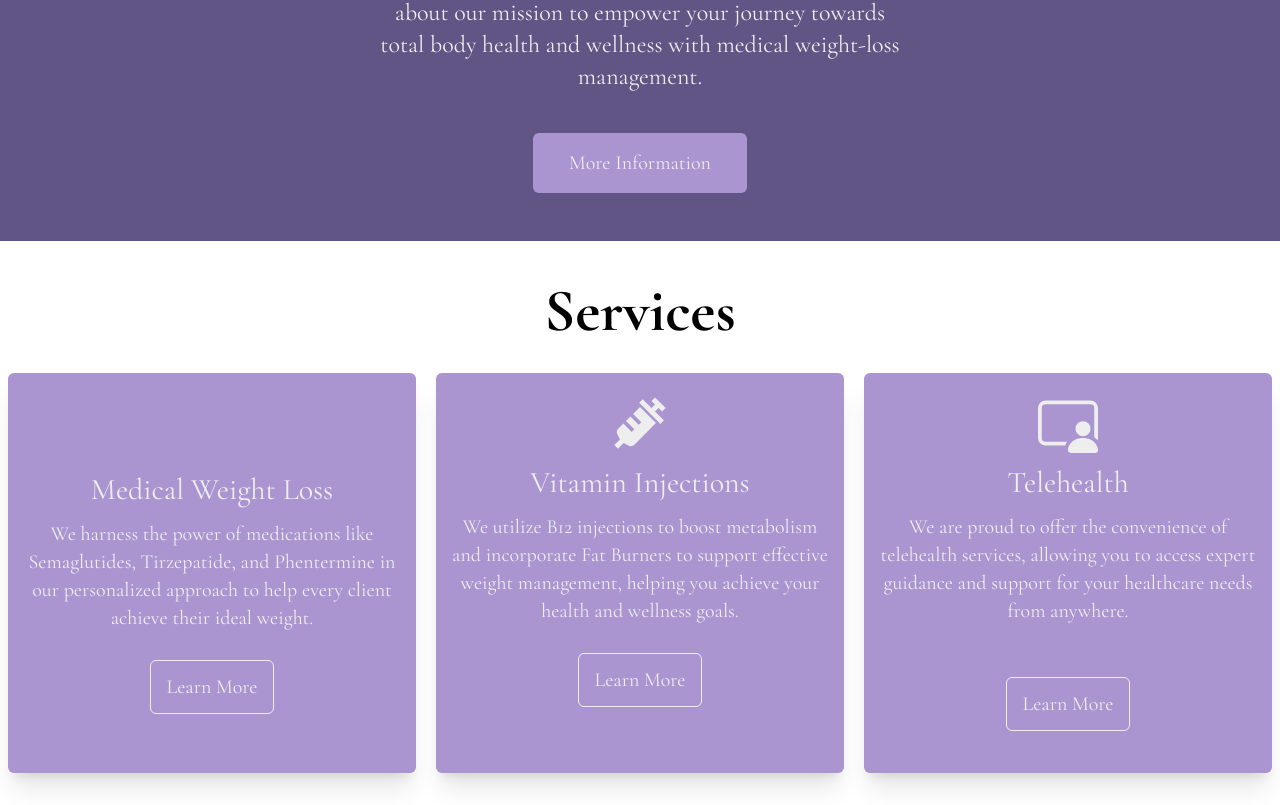
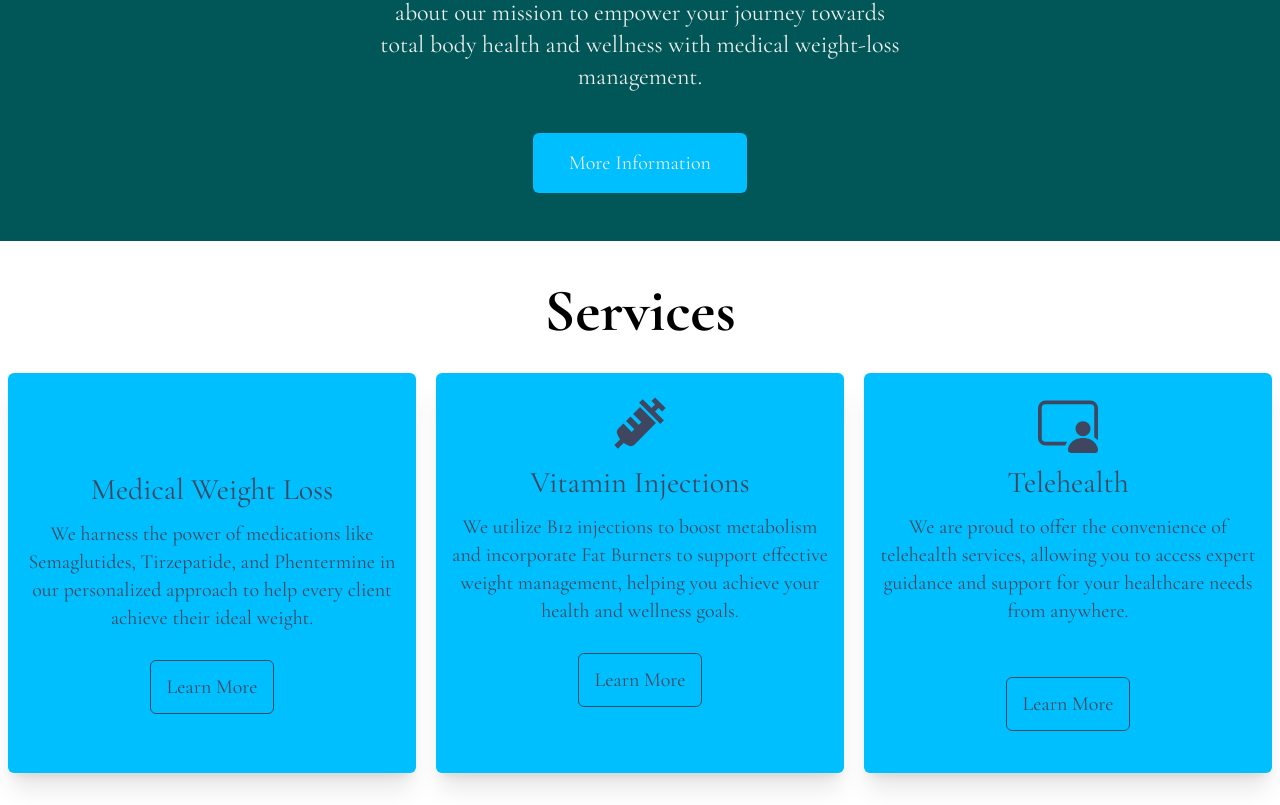
Before and after one commit to amarrero10/aesthetic-medical-website, a React (Create React App) app in the folder frontend/: page / in a window 1280 px wide. Shown: the part 1095-1900 px from the top of the page. Built offline with nearby package versions, Linux system fonts and the light colour scheme; no server answers; some icons are missing.

Commit message:
Work on colors

```diff
--- a/frontend/src/components/HomePage.jsx
+++ b/frontend/src/components/HomePage.jsx
@@ -75,7 +75,7 @@ function HomePage() {
               </p>
               <div className=" flex justify-center sm:-mt-[80px]">
                 <Link to="/contact-us" className="  mx-auto s">
-                  <button className=" bg-white py-3 px-5 border border-greenTeal rounded-md text-periwinkle font-semibold sm:bg-periwinkle sm:text-offWhite sm:border-none mx-auto  ">
+                  <button className=" bg-white py-3 px-5 border border-greenTeal rounded-md text-periwinkle font-semibold sm:bg-periwinkle sm:text-offWhite sm:border-none mx-auto sm:text-xl ">
                     Request Appointment
                   </button>
                 </Link>
@@ -149,7 +149,7 @@ function HomePage() {
                 viewport={{
                   once: true,
                 }}
-                className=" bg-periwinkle rounded-md shadow-xl h-[400px] text-center text-offWhite"
+                className=" bg-periwinkle rounded-md shadow-xl h-[400px] text-center text-navy"
               >
                 <FaWeightScale className=" mx-auto text-6xl mt-5 " />
                 <p className="text-3xl my-3">Medical Weight Loss</p>
@@ -159,7 +159,7 @@ function HomePage() {
                   weight.
                 </p>
                 <Link to="/services/medical-weight-loss">
-                  <button className=" text-xl bg-periwinkle px-4 py-3 rounded-md mt-2 border-offWhite border ">
+                  <button className=" text-xl bg-periwinkle px-4 py-3 rounded-md mt-2 border-navy border ">
                     Learn More
                   </button>
                 </Link>
@@ -171,7 +171,7 @@ function HomePage() {
                 viewport={{
                   once: true,
                 }}
-                className=" bg-periwinkle rounded-md shadow-xl h-[400px] text-center text-offWhite"
+                className=" bg-periwinkle rounded-md shadow-xl h-[400px] text-center text-navy"
               >
                 <BiSolidInjection className=" mx-auto text-6xl mt-5 " />
                 <p className="text-3xl my-3">Vitamin Injections</p>
@@ -181,7 +181,7 @@ function HomePage() {
                   goals.
                 </p>
                 <Link to="/services/vitamin-injections">
-                  <button className=" text-xl bg-periwinkle px-4 py-3 rounded-md mt-2 border-offWhite border ">
+                  <button className=" text-xl bg-periwinkle px-4 py-3 rounded-md mt-2 border-navy border ">
                     Learn More
                   </button>
                 </Link>
@@ -193,7 +193,7 @@ function HomePage() {
                 viewport={{
                   once: true,
                 }}
-                className=" bg-periwinkle rounded-md shadow-xl h-[400px] text-center text-offWhite"
+                className=" bg-periwinkle rounded-md shadow-xl h-[400px] text-center text-navy"
               >
                 <BsPersonVideo3 className=" mx-auto text-6xl mt-5" />
                 <p className="text-3xl my-3">Telehealth</p>
@@ -202,7 +202,7 @@ function HomePage() {
                   access expert guidance and support for your healthcare needs from anywhere.
                 </p>
                 <Link to="/services/telehealth">
-                  <button className=" text-xl bg-periwinkle border-offWhite border px-4 py-3 rounded-md mt-8">
+                  <button className=" text-xl bg-periwinkle border-navy border px-4 py-3 rounded-md mt-8">
                     Learn More
                   </button>
                 </Link>
--- a/frontend/tailwind.config.js
+++ b/frontend/tailwind.config.js
@@ -6,8 +6,8 @@ module.exports = {
     colors: {
       offWhite: "#EEEEEE",
       navy: "#3f4760",
-      darkpurple: "#615586",
-      periwinkle: "#AA95d1",
+      darkpurple: "#015657",
+      periwinkle: "#00BFFF",
       greenTeal: "#7DD1C1",
       sage: "#8a9a5b",
     },
```
